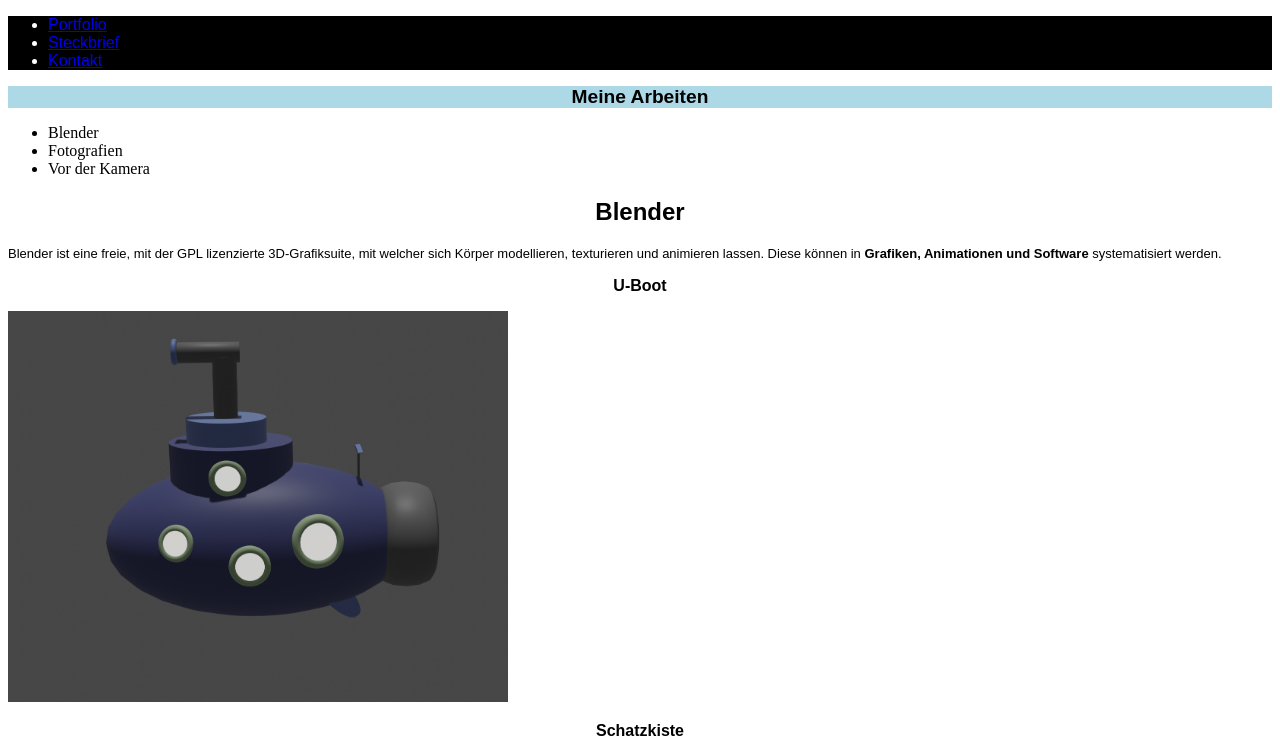
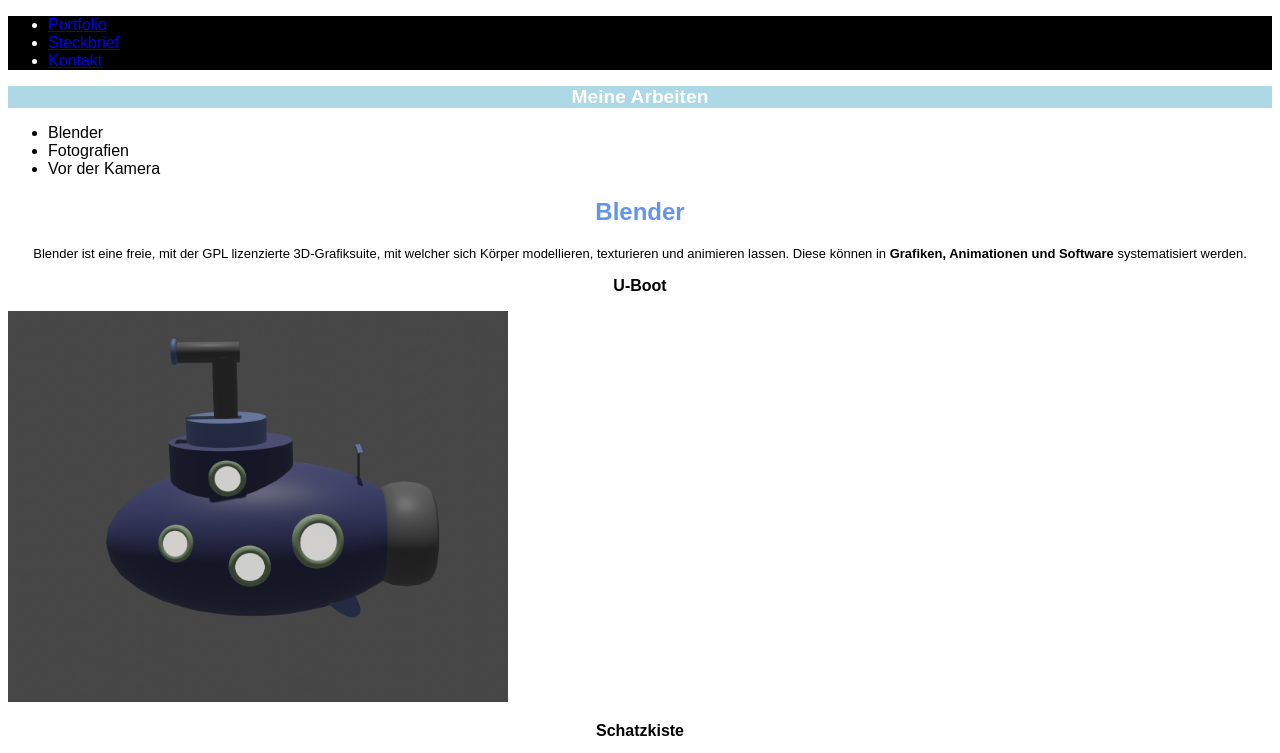
Before and after one commit to LarissaOsmanovic/GIS-SoSe-2021, a plain HTML site: page P1.3/index.html in a window 1280 px wide. Shown: the top 753 px of the page. Drawn offline with Linux system fonts and the light colour scheme.

Commit message:
losgehts

```diff
--- a/P1.3/index.html
+++ b/P1.3/index.html
@@ -20,7 +20,7 @@
     </header>
 
     <main>
-        <h1>Meine Arbeiten </h1>
+        <h1 class="aside-headline">Meine Arbeiten </h1>
         <ul>
             <li>Blender</li>
             <li>Fotografien</li>
--- a/P1.3/style.css
+++ b/P1.3/style.css
@@ -1,3 +1,8 @@
+.aside-headline {
+    color: white;
+    background-color: lightblue;
+}
+
 nav {
     color: white;
     background-color: black;
@@ -20,6 +25,8 @@ h1 {
 h2 {
     font-family: Arial, Helvetica, sans-serif;
     text-align: center;
+    text-transform: capitalize;
+    color:cornflowerblue;
 
 }
 
@@ -33,17 +40,17 @@ h3 {
 p {
     font-family: Arial, Helvetica, sans-serif;
     font-size: small;
-}
-
-a {
-
+    text-align: center;
 }
 
 table {
+    text-align: center;
+    font-family: Arial, Helvetica, sans-serif;
 
 }
 
 ul {
+    font-family: Arial, Helvetica, sans-serif;
 
 }
 
```
